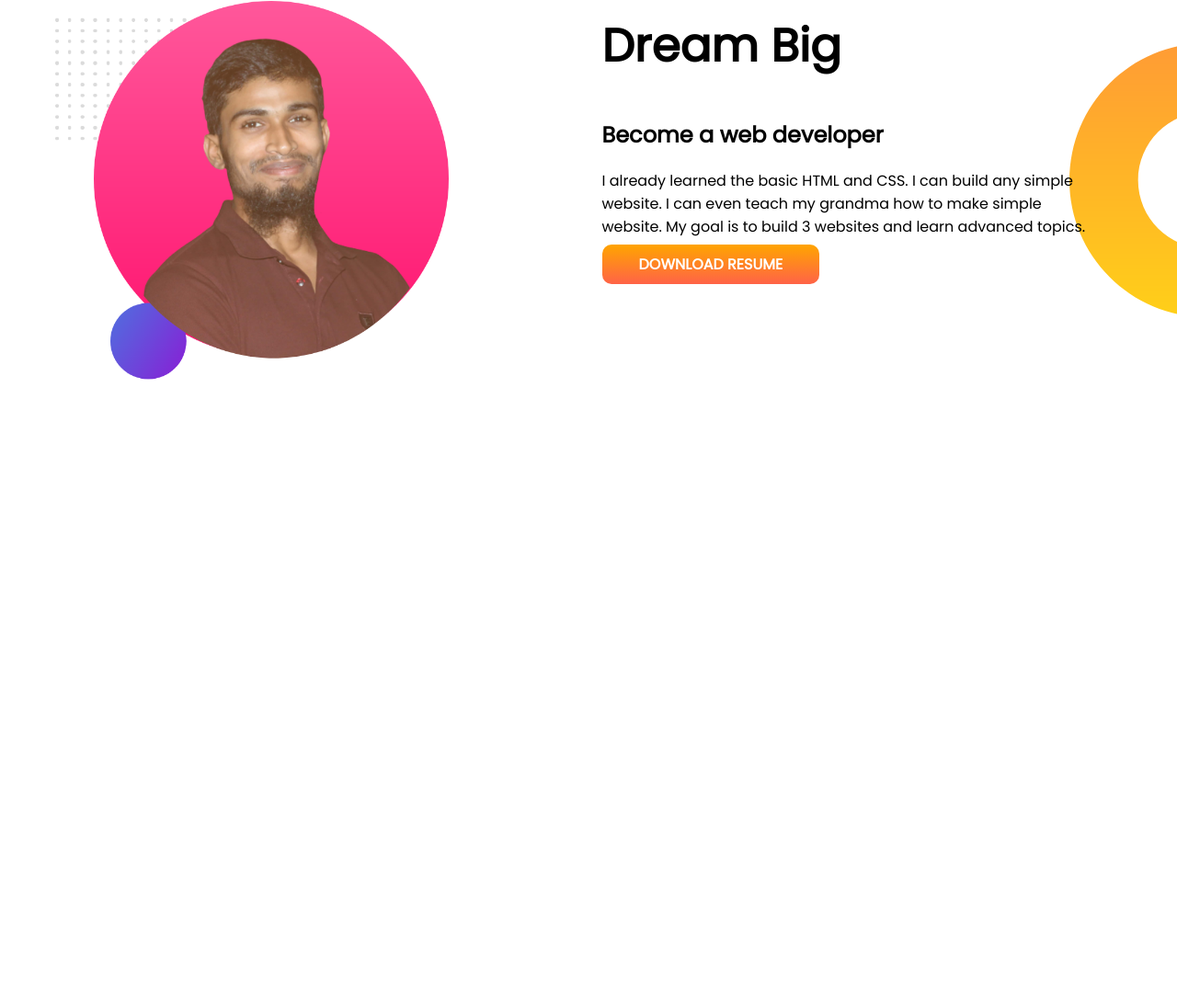
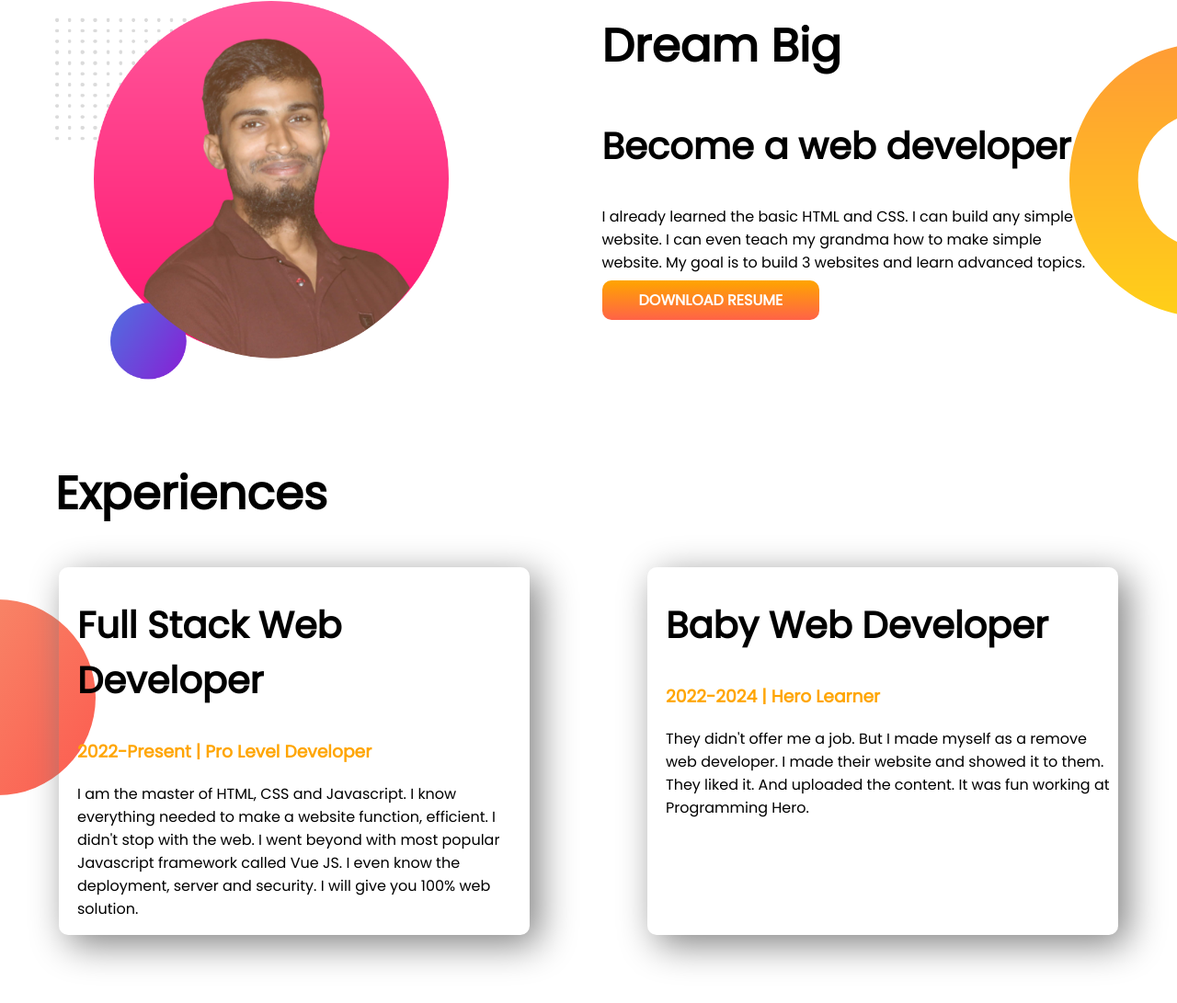
Before and after one commit to Refat-211/developer-portfolio, a plain HTML site: page index.html in a window 1280 px wide. Shown: the part 603-1694 px from the top of the page at 92% size. Before the commit the page ends 1103 px from the top, so only its background shows below. Drawn offline with Linux system fonts and the light colour scheme.

Commit message:
added 3rd part some

```diff
--- a/index.html
+++ b/index.html
@@ -11,7 +11,7 @@
     <link rel="stylesheet" href="style.css">
 </head>
 <body>
-    <section class="top-banner">
+    <section class="top-banner flexible-container">
         <div class="half-width">
         <h1>Welcome To</h1>
         <h1><span class="orange-color">Refat Hassan</span> World!</h1>
@@ -23,7 +23,7 @@
             <img src="images/my-bg (1).png" alt="">
         </div>
     </section>
-    <section class="dream-big">
+    <section class="dream-big flexible-container">
         <div class="half-width">
             <img src="images/my-bg2 (2).png" alt="">
         </div>
@@ -34,5 +34,20 @@
             <a class="link-button" target="_blank" href="">DOWNLOAD RESUME</a>
         </div>
     </section>
+    <section class="experience-area">
+        <h1 class="experi">Experiences</h1>
+        <div class="flexible-container">
+            <div class="experience-item">
+                <h2>Full Stack Web Developer</h2>
+                <h3 class="orange-color">2022-Present | Pro Level Developer</h3>
+                <p>I am the master of HTML, CSS and Javascript. I know everything needed to make a website function, efficient. I didn't stop with the web. I went beyond with most popular Javascript framework called Vue JS. I even know the deployment, server and security. I will give you 100% web solution.</p>
+            </div>
+            <div class="experience-item">
+                <h2>Baby Web Developer</h2>
+                <h3 class="orange-color">2022-2024 | Hero Learner</h3>
+                <p>They didn't offer me a job. But I made myself as a remove web developer. I made their website and showed it to them. They liked it. And uploaded the content. It was fun working at Programming Hero.</p>
+            </div>
+        </div>
+    </section>
 </body>
 </html>
--- a/style.css
+++ b/style.css
@@ -5,10 +5,13 @@ body{
 h1{
     font-size: 50px;
 }
+h2{
+    font-size: 40px;
+}
 .orange-color{
     color: orange;
 }
-section{
+.flexible-container{
     display: flex;
     margin-bottom: 80px;
 }
@@ -38,3 +41,19 @@ section{
     background-position: right;
     padding-right: 90px;
 }
+.experi{
+    padding-left: 60px;
+}
+.experience-area{
+    background-image: url(images/exp-bg.png);
+    background-repeat: no-repeat;
+    background-position: left;
+}
+.experience-item{
+    width: 40%;
+    box-shadow: 10px 10px 40px gray;
+    margin-left: 5%;
+    margin-right: 5%;
+    padding-left: 20px;
+    border-radius: 10px;
+}
```
